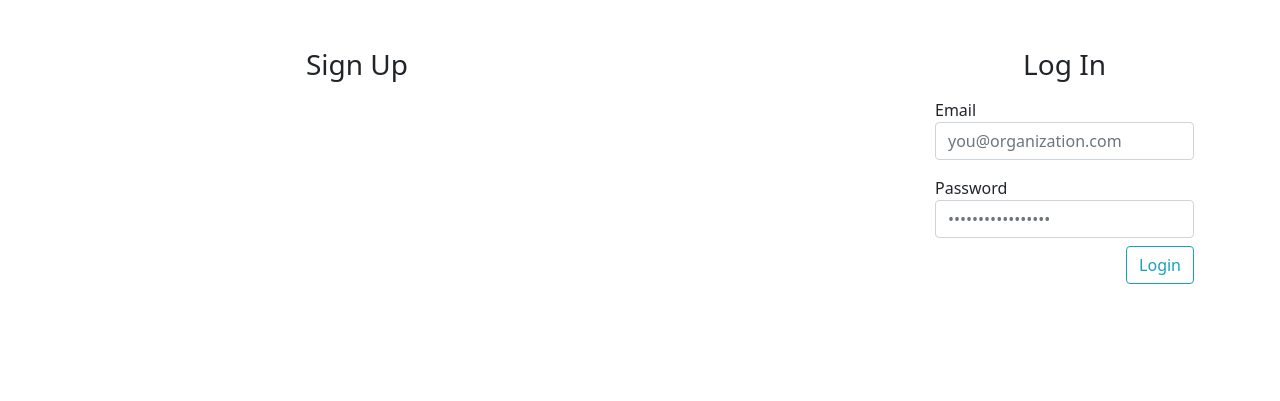
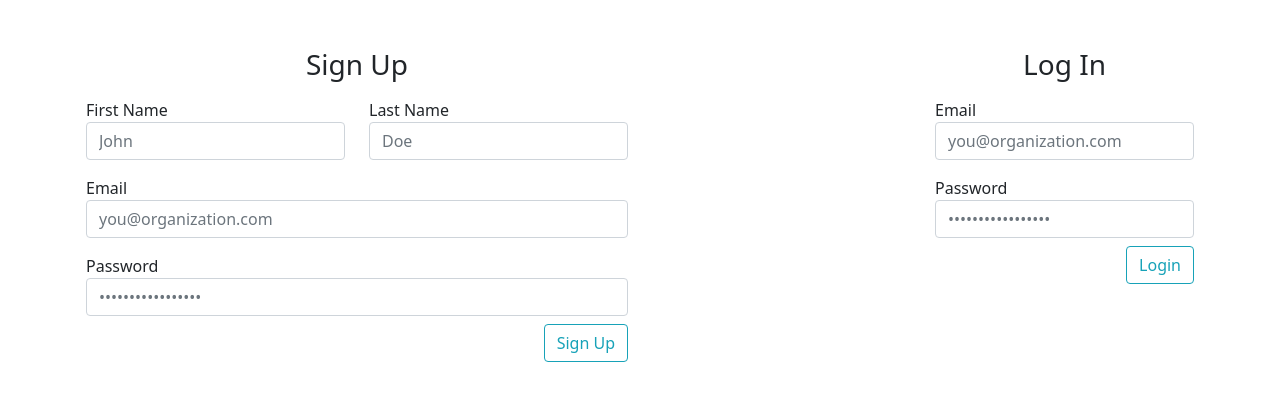
Before and after one commit to UmairJibran/PHP-Messenger, a PHP site: page /welcome/ in a window 1280 px wide. Shown: the top 401 px of the page. Run offline with PHP 8.4, Linux system fonts and the light colour scheme.

Commit message:
added signup functionality

```diff
--- a/welcome/index.php
+++ b/welcome/index.php
@@ -1,6 +1,7 @@
 <?php
    session_start();
    require_once('../includes/connection.php');
+   $error = false;
 ?>
 
 <!DOCTYPE html>
@@ -17,6 +18,27 @@
       <div class="row mt-5">
          <aside class="float-left col col-6">
             <h3 class="center">Sign Up</h3>
+            <form method="post">
+               <div class="row">
+                  <div class="form-group mt-3 col-md-6">
+                     <label for="sfname">First Name</label>
+                     <input type="text" id="sfname" name="usrFirstName" required class="form-control" placeholder="John">
+                  </div>
+                  <div class="form-group mt-3 col-md-6">
+                     <label for="slname">Last Name</label>
+                     <input type="text" id="slname" name="usrLastName" required class="form-control" placeholder="Doe">
+                  </div>
+               </div>
+               <div class="form-group mt-3">
+                  <label for="semail">Email</label>
+                  <input type="email" id="semail" name="usrEmail" required class="form-control" placeholder="you@organization.com">
+               </div>
+               <div class="form-group mt-3">
+                  <label for="spassword">Password</label>
+                  <input type="password" id="spassword" name="usrPassword" required class="form-control" placeholder="•••••••••••••••••">
+               </div>
+               <input type="submit" value="Sign Up" name="signup" class="btn btn-outline-info float-right mt-2">
+            </form>
          </aside>
          <section class="col"></section>
          <aside class="float-right col col-3">
@@ -58,15 +80,30 @@
             $_SESSION['user'] = $user;
             header("Location:../");
          }
-         else{
-            echo "<div class='mt-5 container container-fluid'>
-              <div class='alert alert-danger center'>Login Failed, Double check your Password</div>
-            </div>";
-         }
+         else $error = "Login Failed, Double check your Password";
       }
-      else
-         echo "<div class='mt-5 container container-fluid'>
-            <div class='alert alert-danger center'>User with '${usrEmail}' doesn't Exist</div>
-         </div>";
+      else $error = "User with '${usrEmail}' doesn't Exist";
+   }
+   if(isset($_POST['signup'])){
+      $usrEmail = $_POST['usrEmail'];
+      $firstName = $_POST['usrFirstName'];
+      $lastName = $_POST['usrLastName'];
+      $inputPassword = $_POST['usrPassword'];
+      $hashedPassword = password_hash($inputPassword, PASSWORD_DEFAULT);
+      $sql = "INSERT INTO `tbl_users` (`usr_id`, `usr_first_name`, `usr_last_name`, `usr_email`, `usr_password`) VALUES (NULL, '${firstName}', '${lastName}', '${usrEmail}', '${hashedPassword}')";
+      if($connection->query($sql) === true){
+         $user = [
+            'id' => $connection->insert_id,
+            'firstName' => $firstName,
+            'lastName' => $lastName,
+            'email' => $usrEmail,
+         ];
+         $_SESSION['user'] = $user;
+      }else $error = $connection->error;
+   }
+   if($error){
+      echo "<div class='mt-5 container container-fluid'>
+         <div class='alert alert-danger center'>$error</div>
+      </div>";
    }
 ?>
```
